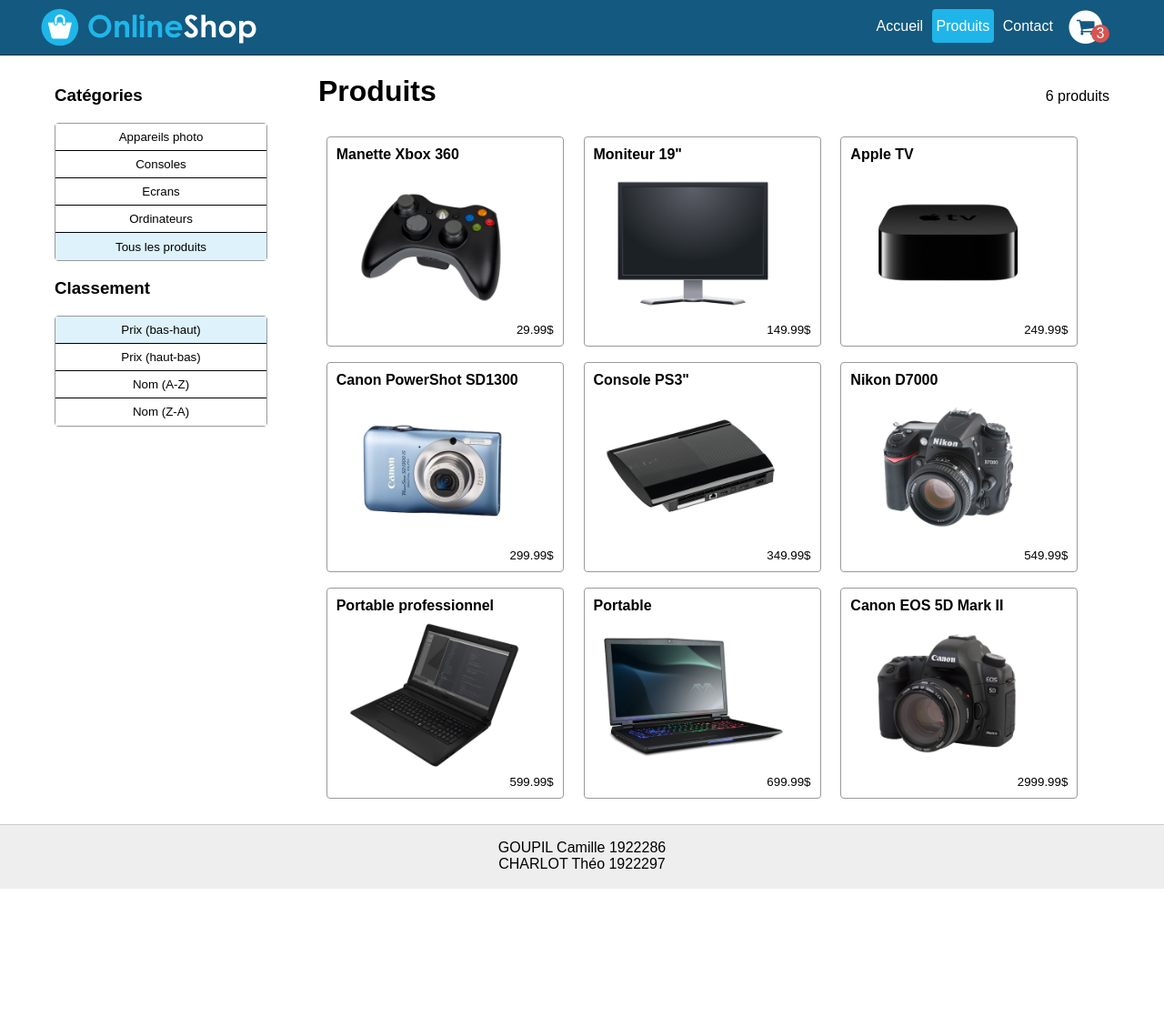
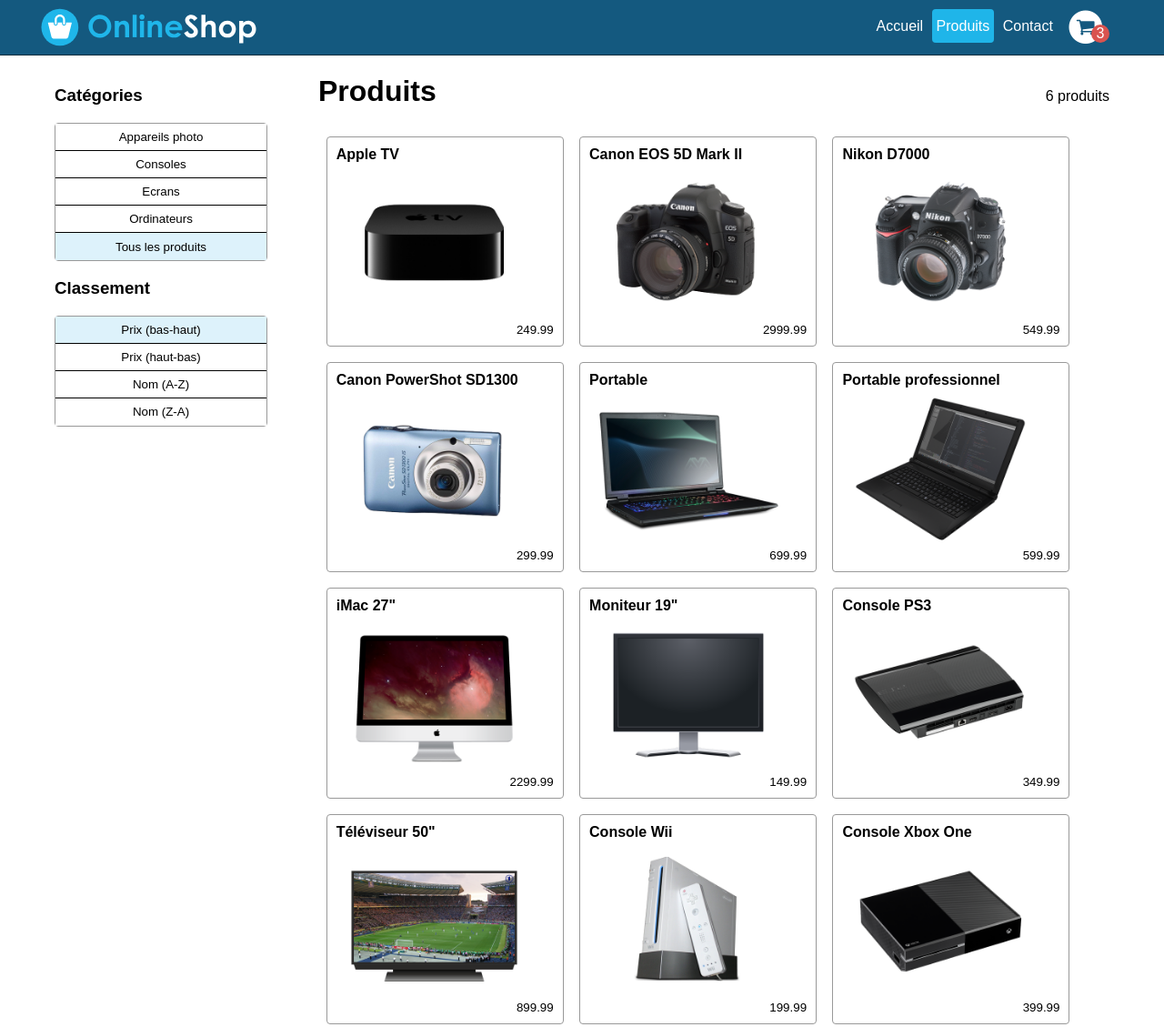
Before and after one commit to Azzorg/TP-Conception-de-sites-web, a website: page products.html in a window 1280 px wide. Shown: the top 1129 px of the page at 91% size. Before the commit the page ends 977 px from the top, so only its background shows below. Drawn offline with Linux system fonts and the light colour scheme.

Commit message:
ProductsList + products.json

```diff
--- /dev/null
+++ b/assets/scripts/script-products.js
@@ -0,0 +1,28 @@
+
+var sortByPrice = true;
+
+$.getJSON( "../../data/products.json", function( data ) {
+  var items = [];
+  $.each( data, function( key, val ) {
+    console.log(val);
+
+    if(sortByPrice == true){
+      items.sort(function(a, b) {
+        return a.price - b.price  ||  a.name.localeCompare(b.name);
+      });
+    }
+
+    //Insere le produit dans la liste
+    $( "#products-list" ).append(
+      "<section class=\"not-last-prod-row\">\
+        <a href=\"product.html\">\
+          <h1>"+val.name+"</h1>\
+          <img src=\"assets/img/"+val.image+"\" alt=\"image produit\">\
+          <p>"+val.price+"</p>\
+        </a>\
+      </section>"
+    );
+
+  });
+
+});
--- /dev/null
+++ b/data/products.json
@@ -0,0 +1,194 @@
+[
+  {
+    "id": 1,
+    "name": "Apple TV",
+    "price": 249.99,
+    "image": "apple-tv.png",
+    "category": "computers",
+    "description": "L'Apple TV est un appareil conçu par Apple qui permet la communication sans fil entre un ordinateur et un téléviseur. Il est disponible depuis fin mars 2007 dans sa première version.L'appareil ressemble alors par sa forme à un Mac mini, bien qu'il ne fasse que la moitié de sa hauteur. Il communique par réseau sans fil ou Ethernet, avec un appareil iOS ou avec un ordinateur (sous Mac OS X ou sous Windows) par le biais du logiciel iTunes, permettant ainsi de diffuser le contenu vidéo et audio sur le téléviseur, via éventuellement un amplificateur audio-vidéo. (<a href='https://fr.wikipedia.org/wiki/Apple_TV' target='_blank'>Wikipédia</a>)",
+    "features": [
+      "Processeur Apple A8",
+      "Mémoire vide de 2Go",
+      "Stockage de 32 ou 64 Go en mémoire flash",
+      "Connectivités: USB Type-C, HDMI, récepteur infrarouge",
+      "Réseau: Wi-Fi (802.11a/b/g/n/ac), 10/100 Ethernet, Bluetooth, AirPlay"
+    ]
+  },
+  {
+    "id": 2,
+    "name": "Canon EOS 5D Mark II",
+    "price": 2999.99,
+    "image": "camera-1.png",
+    "category": "cameras",
+    "description": "Le Canon EOS 5D Mark II est un appareil photographique reflex numérique à objectif interchangeable équipé d'un capteur 24×36 de 21 mégapixels, annoncé le 17 septembre 2008 et retiré du catalogue Canon japonais à la fin décembre 2012 puis du catalogue français à la mi-mars 2013. Il permet, pour la première fois sur ce type d'appareil, de filmer en vidéo HD 1080p (1920×1080 pixels). Canon a reçu, pour ce boîtier, le prix TIPA (Technical Image Press Association) du meilleur reflex « expert » en 2009. (<a href='https://fr.wikipedia.org/wiki/Canon_EOS_5D_Mark_II' target='_blank'>Wikipédia</a>)",
+    "features": [
+      "Reflex numérique en alliage de magnésium à objectifs interchangeables de monture EF",
+      "Capteur CMOS avec matrice de Bayer (RVB) de 35,8 × 23,9 mm (format 24×36)",
+      "Processeur d'images DIGIC 4",
+      "21 millions de pixels. L'information de couleur est codée sur 14 bits",
+      "Ratio image 3:2"
+    ]
+  },
+  {
+    "id": 3,
+    "name": "Nikon D7000",
+    "price": 549.99,
+    "image": "camera-2.png",
+    "category": "cameras",
+    "description": "Le Nikon D7000 est un appareil photographique reflex numérique, présenté par Nikon le 15 septembre 2010. Il remplace le D90 comme reflex de milieu de gamme. (<a href='https://fr.wikipedia.org/wiki/Nikon_D7000' target='_blank'>Wikipédia</a>)",
+    "features": [
+      "Capteur CMOS 16,2 mégapixels au format Nikon DX",
+      "Processeur d'images Nikon EXPEED 2",
+      "Vidéo full HD (1920x1080)",
+      "Mise au point autofocus 39 points avec quatre modes zone AF, dont le suivi 3D",
+      "Sensibilité ISO du capteur allant de 100 à 25600 ISO (position Hi2)"
+    ]
+  },
+  {
+    "id": 4,
+    "name": "Canon PowerShot SD1300",
+    "price": 299.99,
+    "image": "camera-3.png",
+    "category": "cameras",
+    "description": "Tout est une question de puissance du contraste. Des couleurs qui défient les conventions. Des courbes douces et élégantes qui fusionnent l'art et la technologie en un appareil photo conçu pour être source d'inspiration. L'appareil photo PowerShot SD1300 IS Digital ELPH capte votre monde tout autant qu'il exprime votre originalité au moyen d'innovations audacieuses, dont un remarquable rendement par faible luminosité. Tout semble correct. Prenez-le en main… et tout semble effectivement bien. (<a href='http://canon.ca/inetCA/fr/products?m=gp&pid=3521#_010' target='_blank'>Canon Canada</a>)",
+    "features": [
+      "Fonction AUTO intelligente qui choisit les réglages appropriés parmi 18 situations de prise de vues prédéfinies.",
+      "Résolution de 12,1 mégapixels simplifiant l'impression d'images grand format nettes et détaillées.",
+      "Écran ACL clair et lumineux aux couleurs pures de 2,7 po pour prendre et visionner les images.",
+      "Couleurs nettes et stylisées convenant à toute personnalité.",
+      "Prise de vues en mode faible éclairage dans des conditions de faible luminosité."
+    ]
+  },
+  {
+    "id": 5,
+    "name": "Portable",
+    "price": 699.99,
+    "image": "laptop-1.png",
+    "category": "computers",
+    "description": "Portable idéal pour un étudiant ou un joueur occasionnel. L'ordinateur dispose de plusieurs ports (HDMI, USB, Ethernet, etc.) pouvant accueillir plusieurs périphériques. Le portable est équipé d'un processus i5 de troisième génération, de 8 Go de mémoire et d'un disque dur SSD de 256 Go. De plus, ce portable est équipé d'une carte graphique NVIDIA GeForce GTX 660M.",
+    "features": [
+      "Processus i5 de troisième génération",
+      "8 Go de RAM",
+      "Disque SSD de 256 Go",
+      "Ports HDMI, USB et Ethernet",
+      "Carte graphique NVIDIA GeForce GTX 660M"
+    ]
+  },
+  {
+    "id": 6,
+    "name": "Portable professionnel",
+    "price": 599.99,
+    "image": "laptop-2.png",
+    "category": "computers",
+    "description": "Portable professionnel idéal pour le travail à la maison ou dans une petite entreprise. L’ordinateur dispose d’un grand nombre de ports (HDMI, VGA, USB, Ethernet, etc.) ce qui facilite le branchement de différents périphériques. Le portable est équipé d’un processeur i5 de troisième génération, de 8 Go de RAM et d’un disque dur SSD de 256 Go.",
+    "features": [
+      "Processus i5 de troisième génération",
+      "8 Go de RAM",
+      "Disque SSD de 256 Go",
+      "Ports HDMI, VGA, USB, Ethernet et Firewire",
+      "Construction robuste"
+    ]
+  },
+  {
+    "id": 7,
+    "name": "iMac 27\"",
+    "price": 2299.99,
+    "image": "mac.png",
+    "category": "computers",
+    "description": "L'iMac est la gamme d’ordinateurs tout-en-un grand public d’Apple depuis 1998. Les premiers modèles, à écran cathodique, ont relancé la marque Apple à la fin des années 1990. Six générations de cet ordinateur de bureau ont été commercialisées en quatorze ans, du premier modèle coloré aux formes rondes au tout-en-un à écran plat 16:9 (27 pouces) aujourd'hui en vente. Les appareils sont animés par les systèmes d'exploitations d'Apple : Mac OS 9 pour les premières générations, puis macOS. (<a href='https://fr.wikipedia.org/wiki/IMac' target='_blank'>Wikipédia</a>)",
+    "features": [
+      "Processeur quadricœur Intel Core i5 à 3,2 GHz (jusqu’à 3,6 GHz avec Turbo Boost)",
+      "8 Go (2 x 4 Go) de mémoire DDR3 à 1 867 MHz",
+      "Disque dur de 1 To à 7 200 tr/min",
+      "Processeur graphique AMD Radeon R9 M380 avec 2 Go de mémoire GDDR5",
+      "Caméra FaceTime HD"
+    ]
+  },
+  {
+    "id": 8,
+    "name": "Moniteur 19\"",
+    "price": 149.99,
+    "image": "monitor.png",
+    "category": "screens",
+    "description": "Moniteur LCD de 19 pouces pouvant être branché via VGA, HDMI et DVI. Cet écran est facilement ajustable dans plusieurs positions, afin de maximiser le confort de l’utilisateur.",
+    "features": [
+      "Écran de 19\"",
+      "Entrées VGA, HDMI et DVI",
+      "Ajustable dans plusieurs positions",
+      "Écran mat limitant les reflets",
+      "Garantie 2 ans"
+    ]
+  },
+  {
+    "id": 9,
+    "name": "Console PS3",
+    "price": 349.99,
+    "image": "ps3.png",
+    "category": "consoles",
+    "description": "La PlayStation 3 (abrégé officiellement PS3) est une console de jeux vidéo de septième génération commercialisée par Sony. Elle est sortie le 11 novembre 2006 au Japon, le 17 novembre 2006 en Amérique du Nord et le 23 mars 2007 en Europe. Elle succède à la PlayStation 2 et concurrence la Xbox 360, et indirectement la Wii. (<a href='https://fr.wikipedia.org/wiki/PlayStation_3' target='_blank'>Wikipédia</a>)",
+    "features": [
+      "Processeur Cell cadencé à 3.2 Ghz",
+      "Processeur graphique Nvidia à 550 Mhz",
+      "256 Mo de mémoire principale XDR à 3.2 Ghz / 256 Mo de mémoire vidéo GDDR3 à 700 Mhz",
+      "Lecteur Blu-Ray (54 Go maximum)",
+      "Disque dur détachable (2 pouces et demi)"
+    ]
+  },
+  {
+    "id": 10,
+    "name": "Téléviseur 50\"",
+    "price": 899.99,
+    "image": "tv.png",
+    "category": "screens",
+    "description": "Téléviseur de 50\" possédant une résolution de 1080p. Ce téléviseur est parfait pour visionner vos séries préférées. De plus, cette télévision possède trois prises HDMI et un support natif pour la technologie <em>Chromecast</em>.",
+    "features": [
+      "Résolution de 1920 x 1080",
+      "Rapport d'image de 16:9",
+      "Trois ports HDMI",
+      "Intègre la technologie <em>Chromecast</em>"
+    ]
+  },
+  {
+    "id": 11,
+    "name": "Console Wii",
+    "price": 199.99,
+    "image": "wii.png",
+    "category": "consoles",
+    "description": "La Wii est une console de jeux vidéo de salon du fabricant japonais Nintendo. Console de la septième génération, tout comme la Xbox 360 et la PlayStation 3 avec lesquelles elle est en rivalité, elle est la console de salon la plus vendue de sa génération et a comme particularité d'utiliser un accéléromètre capable de détecter la position, l'orientation et les mouvements dans l'espace de la manette. (<a href='https://fr.wikipedia.org/wiki/Wii' target='_blank'>Wikipédia</a>)",
+    "features": [
+      "Microprocesseur Unit Broadway Power PC",
+      "Processeur graphique (AMD) ATI Hollywood cadencé à 243 MHz",
+      "Mémoire de 24 Mo de 1TSRAM + 64 Mo de 1TSRAM de MoSys Technology",
+      "Lecteur DVD Panasonic Matsushita Electronic",
+      "2 Prises USB 2.0, Sortie Vidéo/Audio YUV et Sortie RVB"
+    ]
+  },
+  {
+    "id": 12,
+    "name": "Console Xbox One",
+    "price": 399.99,
+    "image": "xbox.png",
+    "category": "consoles",
+    "description": "La Xbox One est une console de jeux vidéo de huitième génération développée par Microsoft. Dévoilée le 21 mai 2013, elle succède à la Xbox 360 et se place en concurrence frontale avec la PlayStation 4 de Sony, et plus indirectement avec la Wii U de Nintendo. Elle est disponible depuis le 22 novembre 2013 dans treize pays et depuis septembre 2014 dans vingt-six autres pays. D'abord uniquement commercialisée avec Kinect, Microsoft propose la console seule à partir du 9 juin 2014. (<a href='https://fr.wikipedia.org/wiki/Xbox_One' target='_blank'>Wikipédia</a>)",
+    "features": [
+      "CPU : x86 AMD 8 coeurs (1,6 GHz d'après les estimations)",
+      "GPU : 1,23 TFLOPS, a priori proche de l'AMD RADEON 7790",
+      "8 Go de RAM DDR3 à 68,3 Go/s",
+      "Lecteur Blu-ray",
+      "Disque dur 500 Go"
+    ]
+  },
+  {
+    "id": 13,
+    "name": "Manette Xbox 360",
+    "price": 29.99,
+    "image": "xbox-controller.png",
+    "category": "consoles",
+    "description": "Manette pouvant être branchée à une console Xbox 360 et un PC. Cette manette vous permettra de jouer à vos jeux vidéo préférés. De plus, cette manette est sans fil et comporte un port pour casque d'écoute.",
+    "features": [
+      "Manette sans fil 2.4GHz avec adapteur USB",
+      "Compacte et ergonomique",
+      "Port pour casque d'écoute pour Xbox Live"
+    ]
+  }
+]
--- a/products.html
+++ b/products.html
@@ -4,6 +4,7 @@
   <link rel="stylesheet" type="text/css" href="https://maxcdn.bootstrapcdn.com/font-awesome/4.7.0/css/font-awesome.min.css">
   <link rel="stylesheet" type="text/css" href="./assets/css/style.css">
   <script type="text/javascript" src="./assets/js/jquery-3.2.1.min.js"></script>
+  <script type="text/javascript" src="./assets/scripts/script-products.js"></script>
   <meta charset="UTF-8">
   <title>OnlineShop - Produits</title>
 </head>
@@ -61,77 +62,7 @@
   		<!-- En prévision du responsive, nous préférons mettre un élément <div> plutôt qu'un tableau qui risque d'être trop statique -->
   		<div id="products-list">
 
-        <section class="not-last-prod-row">
-          <a href="product.html">
-            <h1>Manette Xbox 360</h1>
-            <img src="assets/img/xbox-controller.png" alt="image produit">
-            <p>29.99$</p>
-          </a>
-        </section>
 
-        <section class="not-last-prod-row">
-          <a href="product.html">
-            <h1>Moniteur 19"</h1>
-            <img src="assets/img/monitor.png" alt="image produit">
-            <p>149.99$</p>
-          </a>
-        </section>
-
-        <section>
-          <a href="product.html">
-            <h1>Apple TV</h1>
-            <img src="assets/img/apple-tv.png" alt="image produit">
-            <p>249.99$</p>
-          </a>
-        </section>
-
-        <section class="not-last-prod-row">
-  				<a href="product.html">
-  					<h1>Canon PowerShot SD1300</h1>
-  					<img src="assets/img/camera-3.png" alt="image produit">
-  					<p>299.99$</p>
-  				</a>
-  			</section>
-
-        <section class="not-last-prod-row">
-          <a href="product.html">
-            <h1>Console PS3"</h1>
-            <img src="assets/img/ps3.png" alt="image produit">
-            <p>349.99$</p>
-          </a>
-        </section>
-
-  			<section>
-  				<a href="product.html">
-  					<h1>Nikon D7000</h1>
-  					<img src="assets/img/camera-2.png" alt="image produit">
-  					<p>549.99$</p>
-  				</a>
-  			</section>
-
-        <section class="not-last-prod-row">
-          <a href="product.html">
-            <h1>Portable professionnel</h1>
-            <img src="assets/img/laptop-2.png" alt="image produit">
-            <p>599.99$</p>
-          </a>
-        </section>
-
-        <section class="not-last-prod-row">
-          <a href="product.html">
-            <h1>Portable</h1>
-            <img src="assets/img/laptop-1.png" alt="image produit">
-            <p>699.99$</p>
-          </a>
-        </section>
-
-  			<section>
-  				<a href="product.html">
-  					<h1>Canon EOS 5D Mark II</h1>
-  					<img src="assets/img/camera-1.png" alt="image produit">
-  					<p>2999.99$</p>
-  				</a>
-  			</section>
 
   		</div>
     </div>
```
